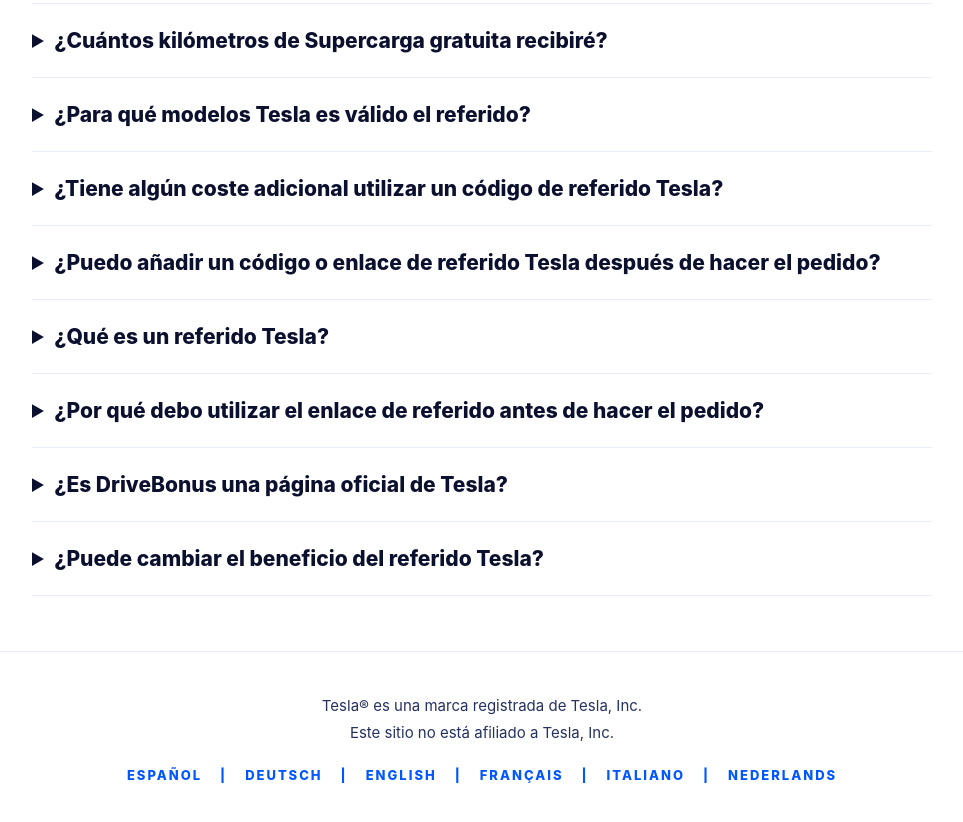
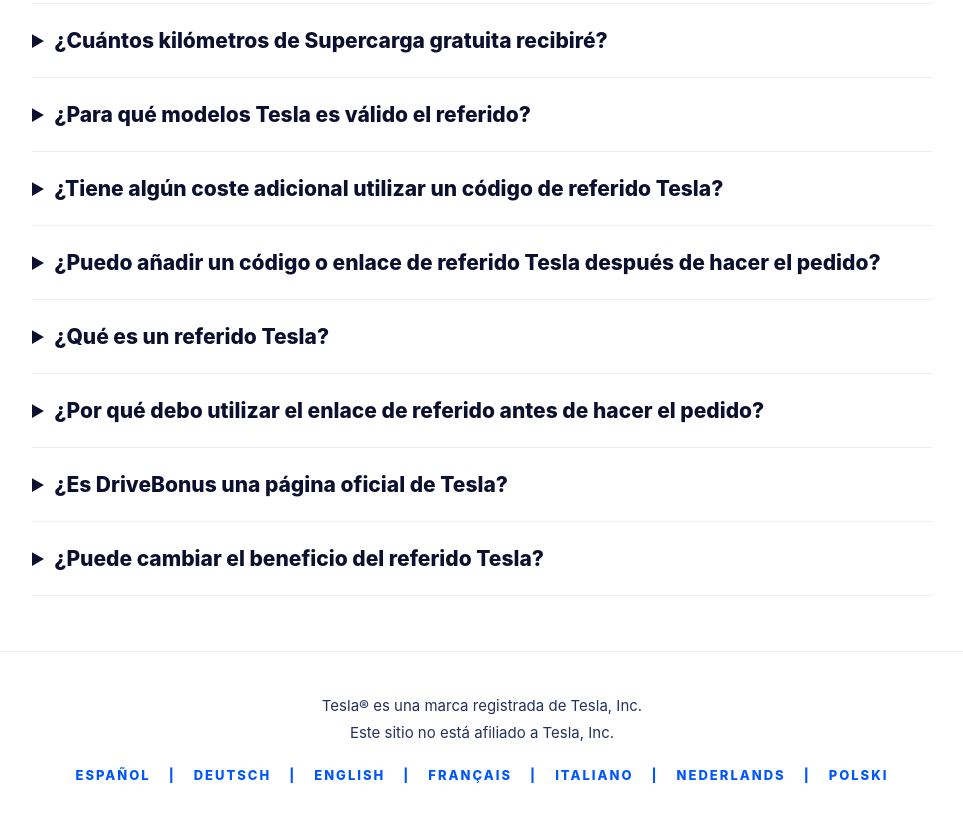
Before and after one commit to Pablo-Lafont/drivebonus, a plain HTML site: page index.html in a window 1280 px wide. Shown: the part 2413-3235 px from the top of the page, without its empty margins (158-1121 px from the left). Drawn offline with Linux system fonts and the light colour scheme.

Commit message:
Update index.html

```diff
--- a/index.html
+++ b/index.html
@@ -862,7 +862,8 @@
   <a href="/en/tesla-referral-link/">ENGLISH</a> <span>|</span>
   <a href="/fr/parrainage-tesla/">FRANÇAIS</a> <span>|</span>
   <a href="/it/referral-tesla/">ITALIANO</a> <span>|</span>
-        <a href="/nl/tesla-verwijzing/">NEDERLANDS</a>
+  <a href="/nl/tesla-verwijzing/">NEDERLANDS</a> <span>|</span>
+  <a href="/pl/tesla-polecenie/">POLSKI</a>
 </div>
     </footer>
   </div>
```
Lines whose indentation alone changed are shown as unchanged.
